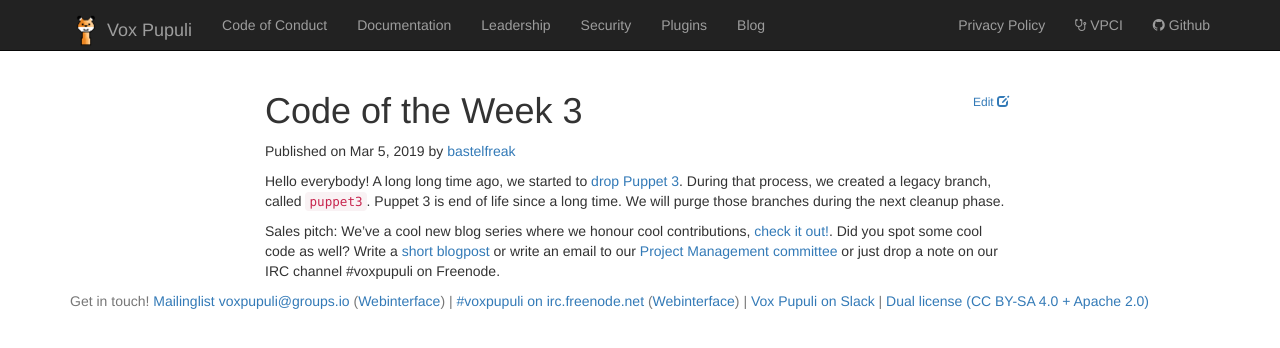
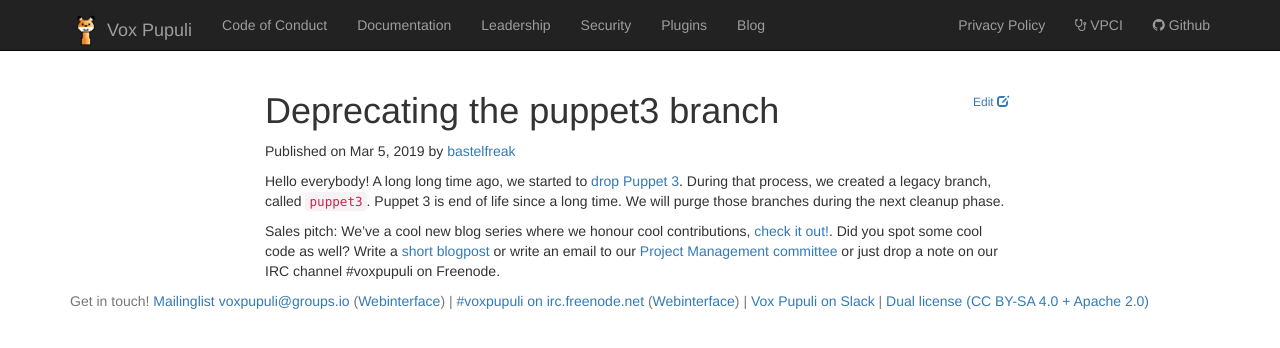
Before and after one commit to voxpupuli/voxpupuli.github.io, a Jekyll site: the page built from _posts/2019-03-05-deprecating-puppet3-branch.md, in a window 1280 px wide. Shown: the top 348 px of the page. Built offline with Jekyll 4.4.1, drawn with Linux system fonts in a browser that asks for light colours; nearby versions of some CDN libraries.

Commit message:
fix blogpost title

```diff
--- a/_posts/2019-03-05-deprecating-puppet3-branch.md
+++ b/_posts/2019-03-05-deprecating-puppet3-branch.md
@@ -1,6 +1,6 @@
 ---
 layout: post
-title: Code of the Week 3
+title: Deprecating the puppet3 branch
 date: 2019-03-05
 github_username: bastelfreak
 twitter_username: BastelsBlog
```
